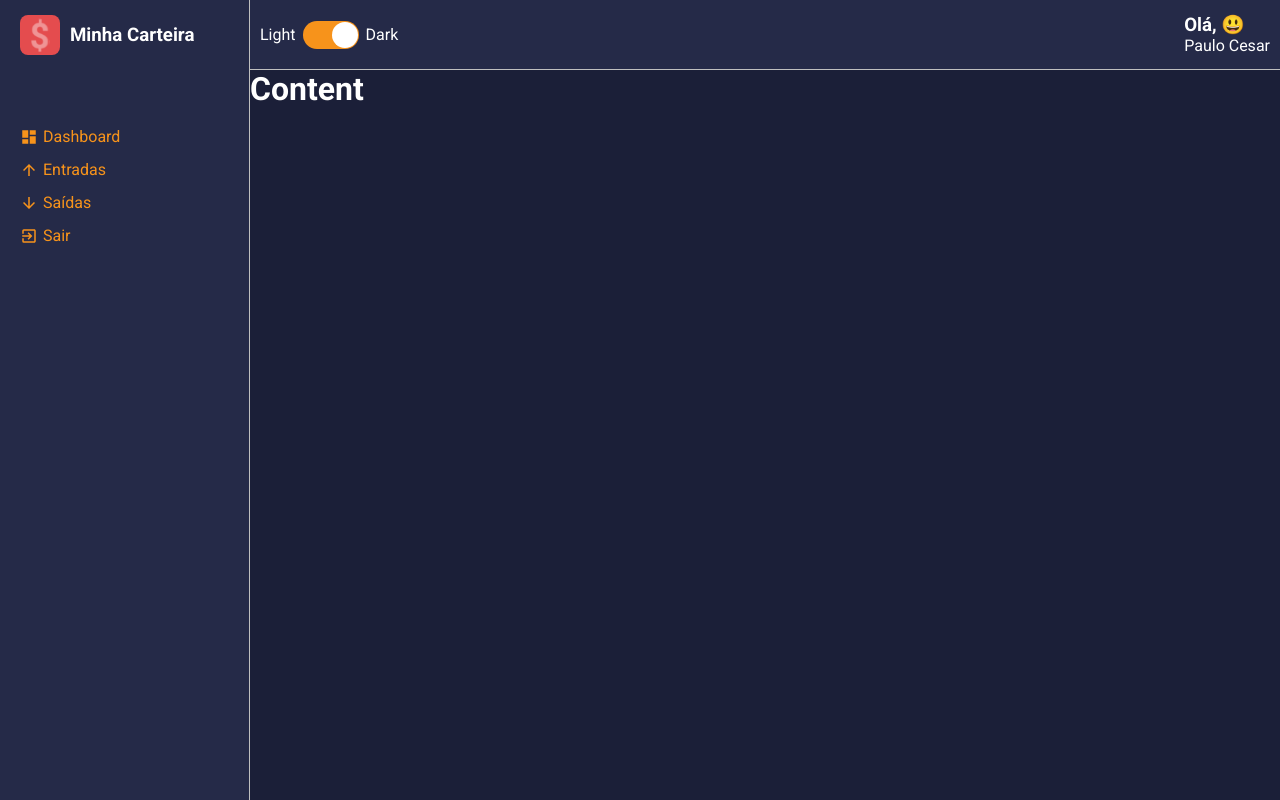
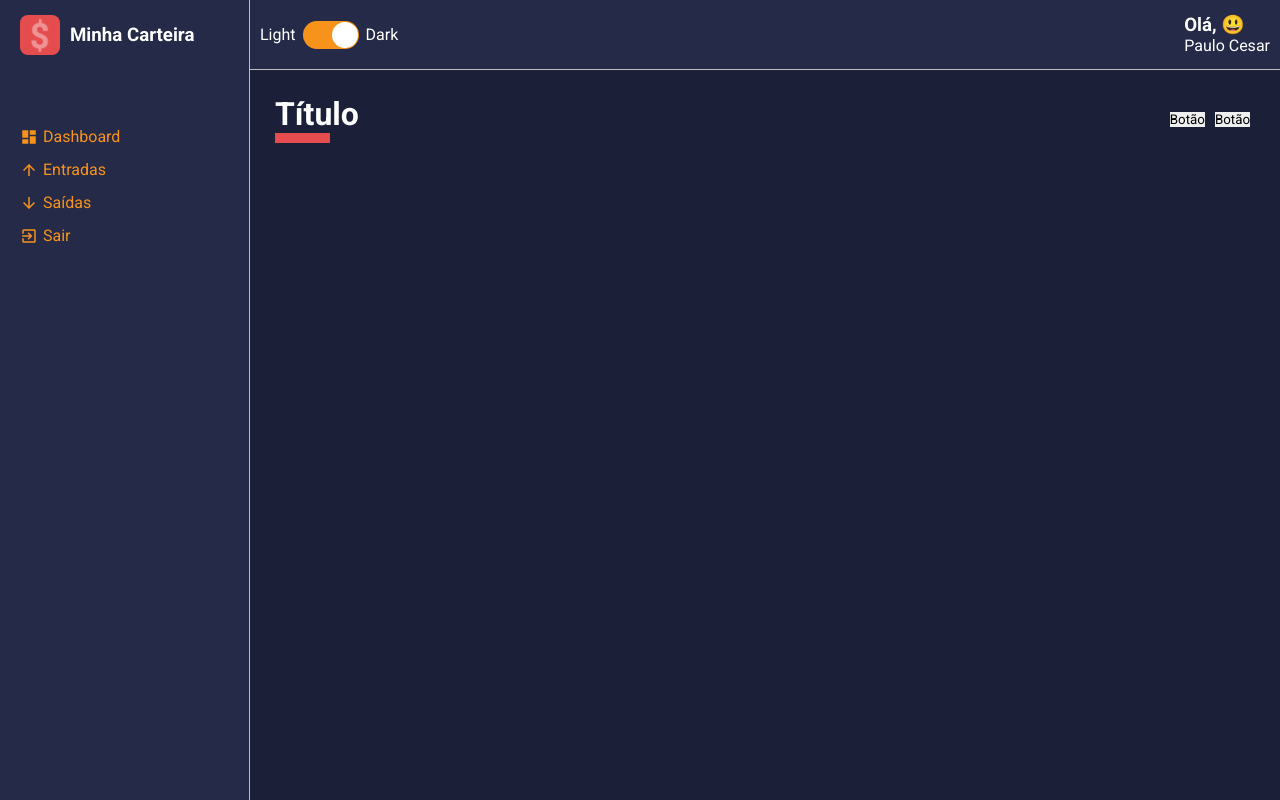
Before and after one commit to pcfmello/minha-carteira, a React (Create React App) app: page /dashboard in a window 1280 px wide. Built offline with nearby package versions, Linux system fonts and the light colour scheme.

Commit message:
Construir header de conteúdos

```diff
--- a/src/App.tsx
+++ b/src/App.tsx
@@ -3,6 +3,7 @@ import {ThemeProvider} from 'styled-components';
 import GlobalStyles from "./styles/GlobalStyles";
 
 import Layout from "./components/Layout";
+import Dashboard from './pages/Dashboard';
 import dark from './styles/themes/dark';
 
 const App: React.FC = () => {
@@ -10,7 +11,9 @@ const App: React.FC = () => {
     <>
     <ThemeProvider theme={dark}>
       <GlobalStyles />
-      <Layout />
+      <Layout>
+        <Dashboard />
+      </Layout>
     </ThemeProvider>
     </>
   );
--- a/src/components/Content/index.tsx
+++ b/src/components/Content/index.tsx
@@ -1,14 +1,12 @@
 import React from "react";
 
-import {Container} from './styles'
+import * as S from './styles'
 
-// import { Container } from './styles';
-
-const Content: React.FC = () => {
+const Content: React.FC = ({children}) => {
   return (
-    <Container>
-      <h1>Content</h1>
-    </Container>
+    <S.Container>
+      {children}
+    </S.Container>
   );
 };
 
--- a/src/components/Content/styles.ts
+++ b/src/components/Content/styles.ts
@@ -4,4 +4,6 @@ export const Container = styled.div`
   grid-area: CT;
   color: ${(props) => props.theme.colors.white};
   background-color: ${(props) => props.theme.colors.primary};
+
+  padding: 25px;
 `;
--- /dev/null
+++ b/src/components/ContentHeader/index.tsx
@@ -0,0 +1,19 @@
+import React from 'react';
+
+import * as S from './styles';
+
+const ContentHeader: React.FC = () => {
+  return (
+    <S.Container>
+      <S.TitleContainer>
+        <h1>Título</h1>
+      </S.TitleContainer>
+      <S.Controllers>
+        <button>Botão</button>
+        <button>Botão</button>
+      </S.Controllers>
+    </S.Container>
+  );
+}
+
+export default ContentHeader;
--- /dev/null
+++ b/src/components/ContentHeader/styles.ts
@@ -0,0 +1,30 @@
+import styled from "styled-components";
+
+export const Container = styled.div`
+  width: 100%;
+  display: flex;
+  justify-content: space-between;
+  align-items: center;
+  margin-bottom: 25px;
+`;
+
+export const TitleContainer = styled.div`
+  > h1 {
+    color: ${(props) => props.theme.colors.white};
+
+    &::after {
+      content: "";
+      display: block;
+      width: 55px;
+      border-bottom: 10px solid ${(props) => props.theme.colors.warning};
+    }
+  }
+`;
+
+export const Controllers = styled.div`
+  display: flex;
+
+  button {
+    margin: 0 5px;
+  }
+`;
--- a/src/components/Layout/index.tsx
+++ b/src/components/Layout/index.tsx
@@ -6,12 +6,14 @@ import MainHeader from '../MainHeader'
 import Aside from '../Aside'
 import Content from '../Content'
 
-const Layout: React.FC = () => {
+const Layout: React.FC = ({children}) => {
   return (
     <Grid>
       <MainHeader />
       <Aside />
-      <Content />
+      <Content>
+        {children}
+      </Content>
     </Grid>
   );
 };
--- a/src/pages/Dashboard/index.tsx
+++ b/src/pages/Dashboard/index.tsx
@@ -1,9 +1,15 @@
 import React from "react";
 
-// import { Container } from './styles';
+import ContentHeader from '../../components/ContentHeader'
+
+import * as S from './styles';
 
 const Dashboard: React.FC = () => {
-  return <h1>Dashboard</h1>;
+  return (
+    <S.Container>
+      <ContentHeader />
+    </S.Container>
+  );
 };
 
 export default Dashboard;
--- /dev/null
+++ b/src/pages/Dashboard/styles.ts
@@ -0,0 +1,3 @@
+import styled from "styled-components";
+
+export const Container = styled.div``;
```
Also changed, not shown: 1 other file (tests, documents, lock files or other folders).
